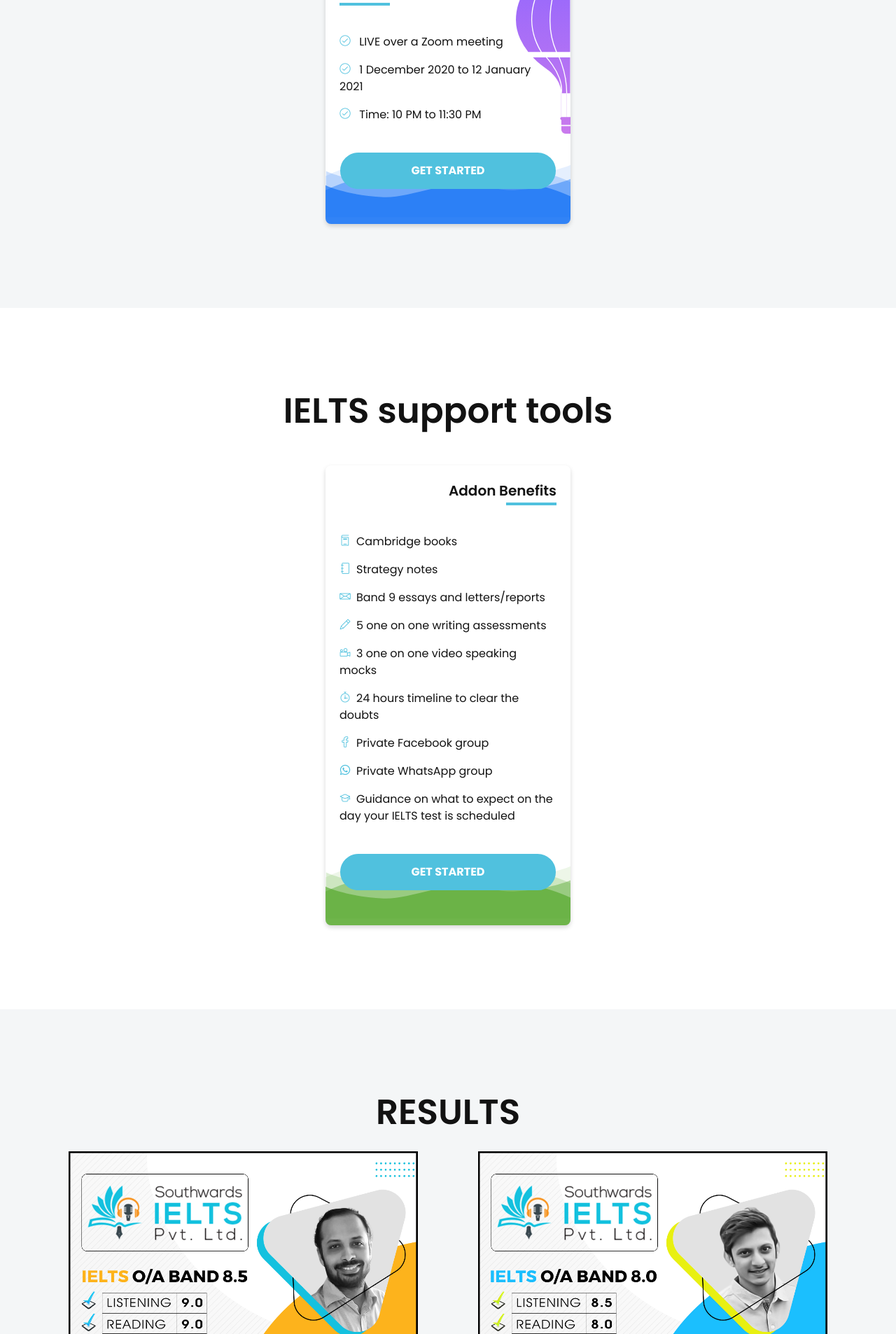
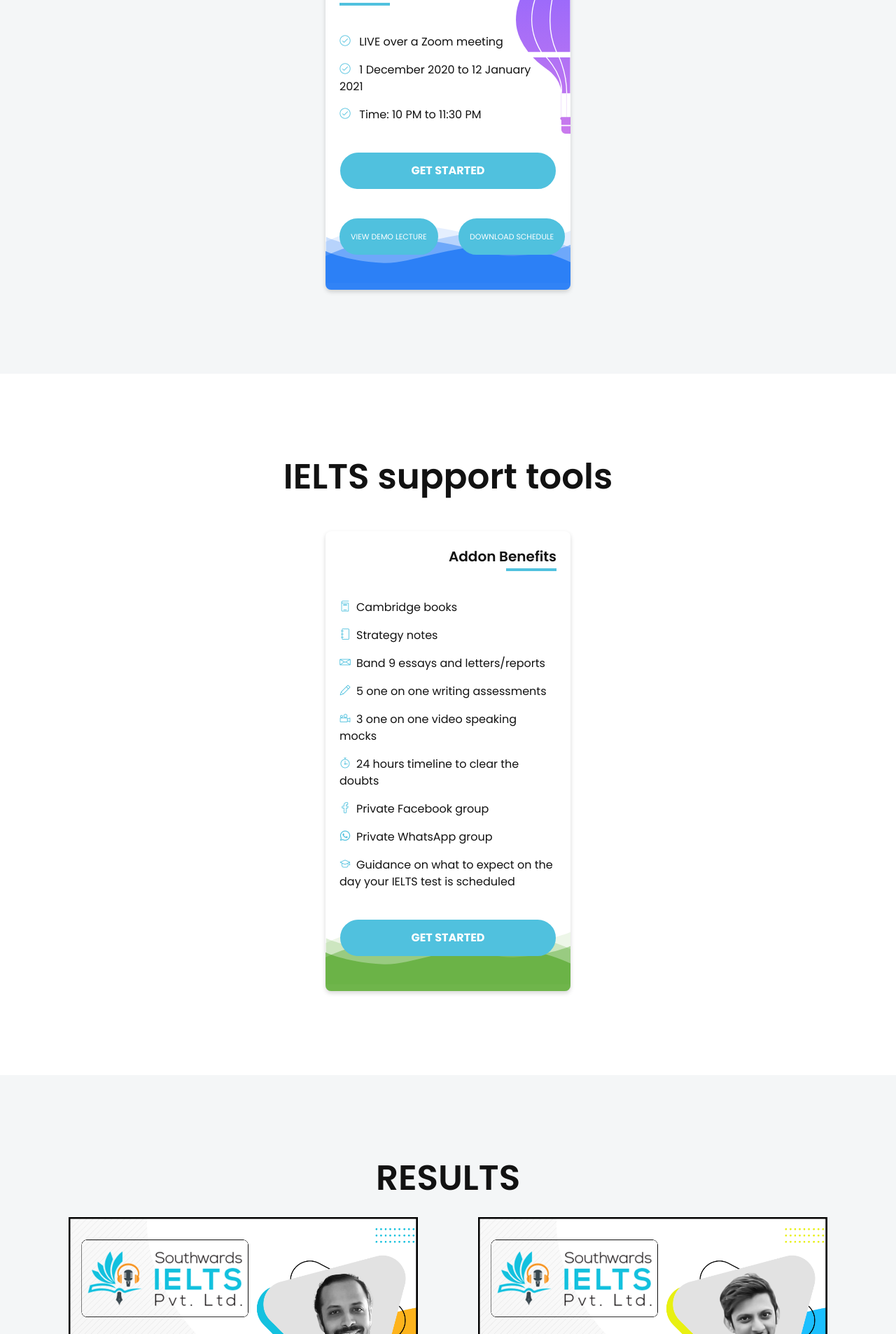
Before and after one commit to ashisgupta/ielts, a PHP site: page / in a window 1280 px wide. Shown: the part 3085-4991 px from the top of the page at 70% size. Run offline with PHP 8.4, Linux system fonts and the light colour scheme; some libraries are stand-ins or nearby versions; some web fonts are replaced.

Commit message:
Updated code

```diff
--- a/index.php
+++ b/index.php
@@ -367,6 +367,18 @@
                         </div>
                         <div class="pricing-btn text-center">
                             <a class="main-btn" href="javascript:$('#myModal').modal('show');">GET STARTED</a>
+                        </div>
+                        <div class="row">
+                        	<div class=col-sm-6>
+                        		<div class="pricing-btn text-center">
+		                            <a class="main-btn" href="#" style="padding: 0 14px !important; font-size: 11px;font-weight: 400;">View Demo Lecture</a>
+		                        </div>
+                        	</div>
+                        	<div class=col-sm-6>
+                        		<div class="pricing-btn text-center">
+		                            <a class="main-btn" href="#" style="padding: 0 14px !important; font-size: 11px;font-weight: 400;">Download Schedule</a>
+		                        </div>
+                        	</div>
                         </div>
                         <div class="buttom-shape">
                             <svg id="Layer_1" data-name="Layer 1" xmlns="http://www.w3.org/2000/svg" viewBox="0 0 350 112.35"><defs><style>.color-2{fill:#0067f4;isolation:isolate;}.cls-1{opacity:0.1;}.cls-2{opacity:0.2;}.cls-3{opacity:0.4;}.cls-4{opacity:0.6;}</style></defs><title>bottom-part1</title><g id="bottom-part"><g id="Group_747" data-name="Group 747"><path id="Path_294" data-name="Path 294" class="cls-1 color-2" d="M0,24.21c120-55.74,214.32,2.57,267,0S349.18,7.4,349.18,7.4V82.35H0Z" transform="translate(0 0)"/><path id="Path_297" data-name="Path 297" class="cls-2 color-2" d="M350,34.21c-120-55.74-214.32,2.57-267,0S.82,17.4.82,17.4V92.35H350Z" transform="translate(0 0)"/><path id="Path_296" data-name="Path 296" class="cls-3 color-2" d="M0,44.21c120-55.74,214.32,2.57,267,0S349.18,27.4,349.18,27.4v74.95H0Z" transform="translate(0 0)"/><path id="Path_295" data-name="Path 295" class="cls-4 color-2" d="M349.17,54.21c-120-55.74-214.32,2.57-267,0S0,37.4,0,37.4v74.95H349.17Z" transform="translate(0 0)"/></g></g></svg>
```
